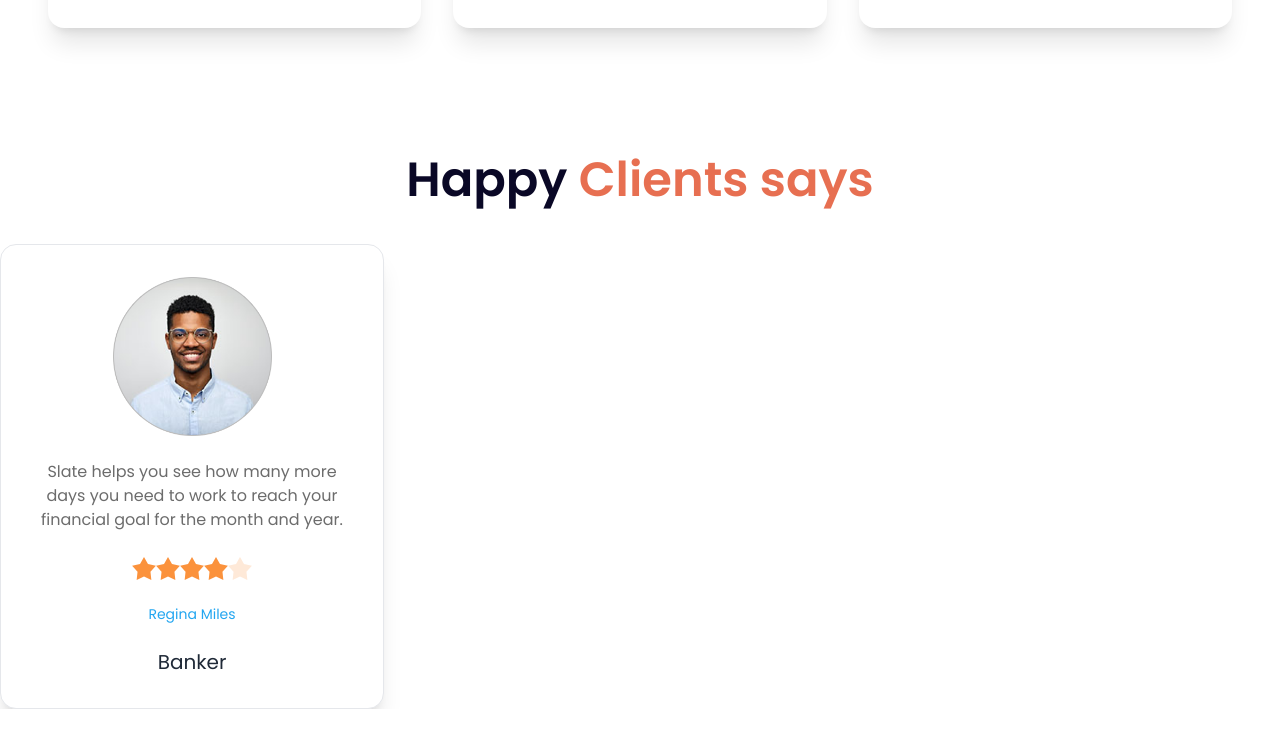
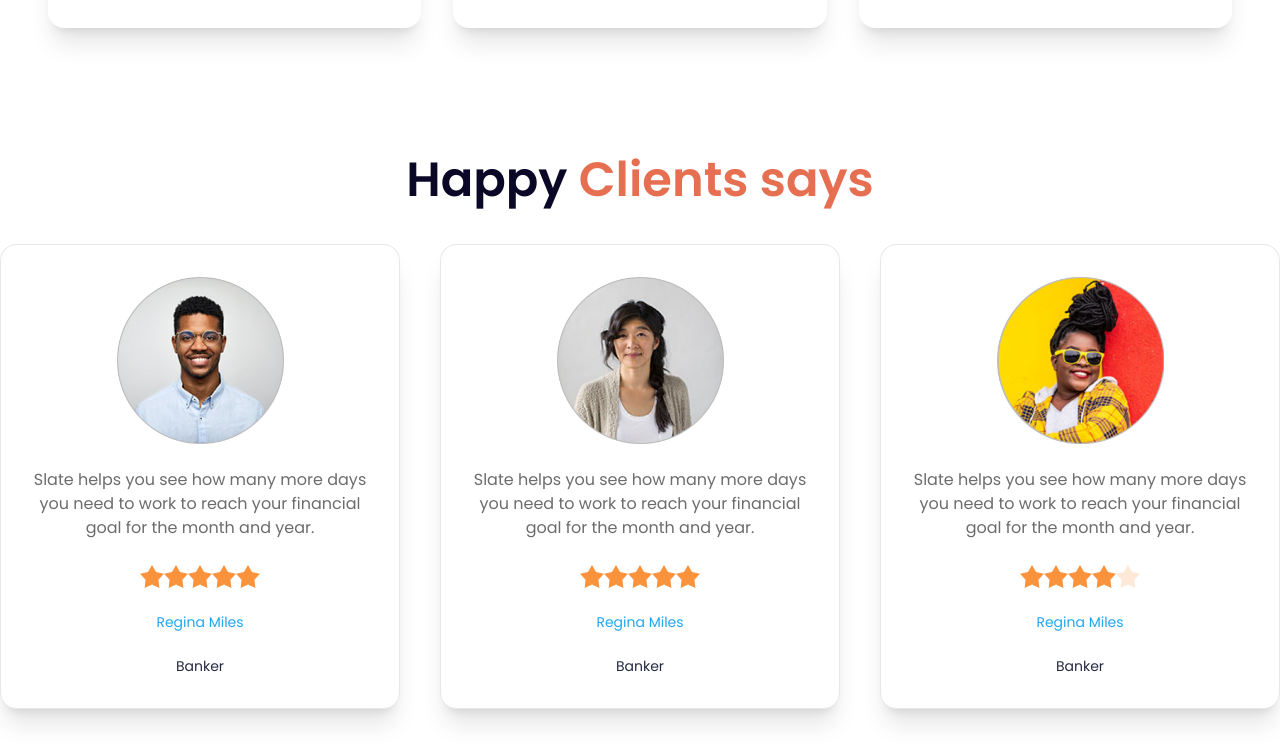
Before and after one commit to pro-majidul/biker-zone-with-daisyUI, a plain HTML site: page index.html in a window 1280 px wide. Shown: the part 2129-2878 px from the top of the page. Before the commit the page ends 2838 px from the top, so only its background shows below. Drawn offline with nearby package versions, Linux system fonts and the light colour scheme.

Commit message:
happy client section added

```diff
--- a/index.html
+++ b/index.html
@@ -31,8 +31,8 @@
             'bike-primary-bg': 'rgba(231, 111, 81, 0.1)',
             'border-primari': 'rgb(222, 222, 222)',
             'rating-bg': '#E77C40',
-            'primary-color':'#23A6F0',
-            'text-color':'#6C6C6C',
+            'primary-color': '#23A6F0',
+            'text-color': '#6C6C6C',
           }
         }
       }
@@ -222,8 +222,9 @@
       <h3 class="text-5xl text-center font-semibold mt-20 mb-10 "> <span class="text-[#0A0826]">Happy</span> <span
           class="text-[#E76F51]">Clients says</span> </h3>
       <!-- client content -->
-      <div>
-        <div class="card bg-[#FFFFFF] w-96 shadow-xl border border-border-primary">
+      <div class="grid grid-cols-1 md:grid-cols-2 lg:grid-cols-3 gap-10 my-10">
+        <!-- card 1 -->
+        <div class="card bg-[#FFFFFF]  shadow-xl border border-border-primary">
           <div class="card-body space-y-4 ">
             <img class="w-2/4 mx-auto " src="./images/others/user-1.png" alt="">
             <p class="text-center font-normal text-text-color">Slate helps you see how
@@ -239,7 +240,49 @@
               <input type="radio" name="rating-2" class="mask mask-star-2 bg-orange-400" />
             </div>
             <h2 class="text-primary-color text-center text-sm">Regina Miles</h2>
-            <h3 class="text-xl text-center">Banker</h3>
+            <h3 class="text-sm text-[#252B42] text-center">Banker</h3>
+
+          </div>
+        </div>
+        <!-- card 2 -->
+        <div class="card bg-[#FFFFFF]  shadow-xl border border-border-primary">
+          <div class="card-body space-y-4 ">
+            <img class="w-2/4 mx-auto " src="./images/others/user-2.png" alt="">
+            <p class="text-center font-normal text-text-color">Slate helps you see how
+              many more days you need
+              to work to reach your financial
+              goal for the month and year.
+            </p>
+            <div class="rating mx-auto">
+              <input type="radio" name="rating-2" class="mask mask-star-2 bg-orange-400" />
+              <input type="radio" name="rating-2" class="mask mask-star-2 bg-orange-400" />
+              <input type="radio" name="rating-2" class="mask mask-star-2 bg-orange-400" />
+              <input type="radio" name="rating-2" class="mask mask-star-2 bg-orange-400" checked="checked" />
+              <input type="radio" name="rating-2" class="mask mask-star-2 bg-orange-400" />
+            </div>
+            <h2 class="text-primary-color text-center text-sm">Regina Miles</h2>
+            <h3 class="text-sm text-[#252B42] text-center">Banker</h3>
+
+          </div>
+        </div>
+        <!-- card 3 -->
+        <div class="card bg-[#FFFFFF] shadow-xl border border-border-primary">
+          <div class="card-body space-y-4 ">
+            <img class="w-2/4 mx-auto " src="./images/others/user-3.png" alt="">
+            <p class="text-center font-normal text-text-color">Slate helps you see how
+              many more days you need
+              to work to reach your financial
+              goal for the month and year.
+            </p>
+            <div class="rating mx-auto">
+              <input type="radio" name="rating-2" class="mask mask-star-2 bg-orange-400" />
+              <input type="radio" name="rating-2" class="mask mask-star-2 bg-orange-400" />
+              <input type="radio" name="rating-2" class="mask mask-star-2 bg-orange-400" />
+              <input type="radio" name="rating-2" class="mask mask-star-2 bg-orange-400" checked="checked" />
+              <input type="radio" name="rating-2" class="mask mask-star-2 bg-orange-400" />
+            </div>
+            <h2 class="text-primary-color text-center text-sm">Regina Miles</h2>
+            <h3 class="text-sm text-[#252B42] text-center">Banker</h3>
 
           </div>
         </div>
```
